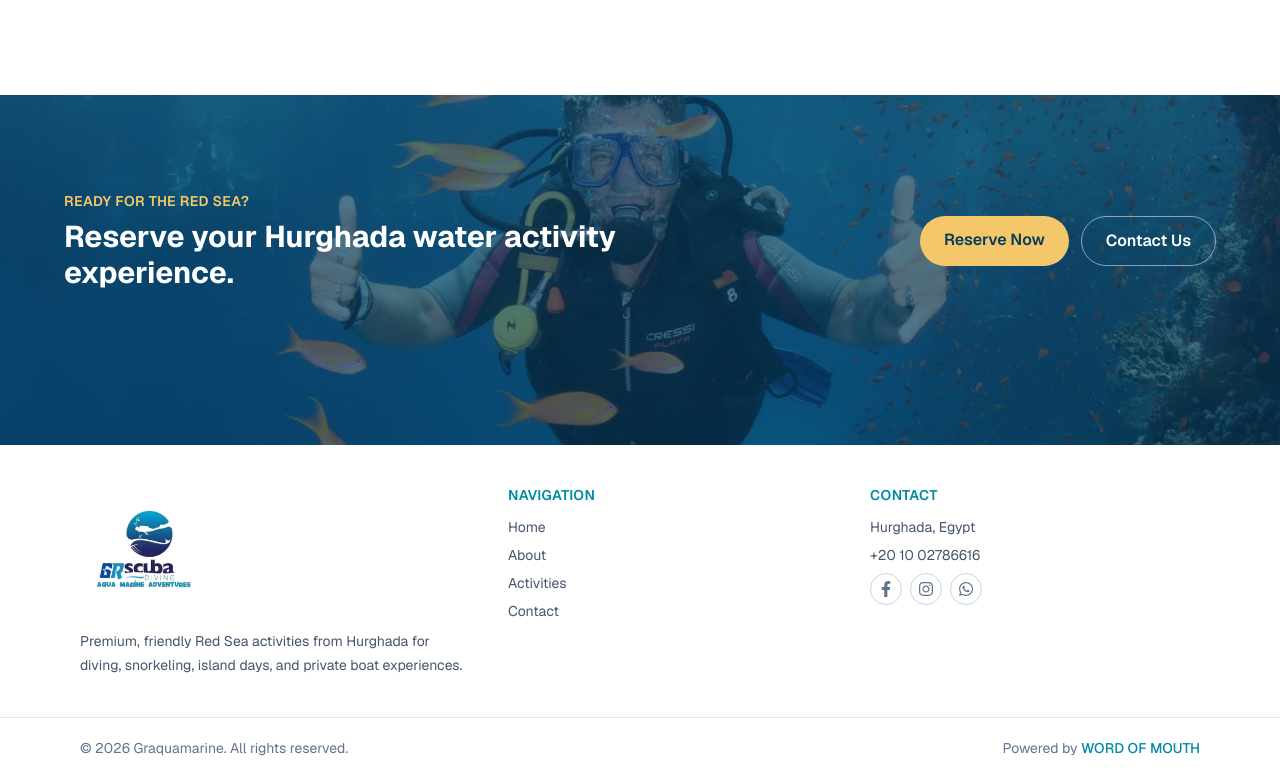
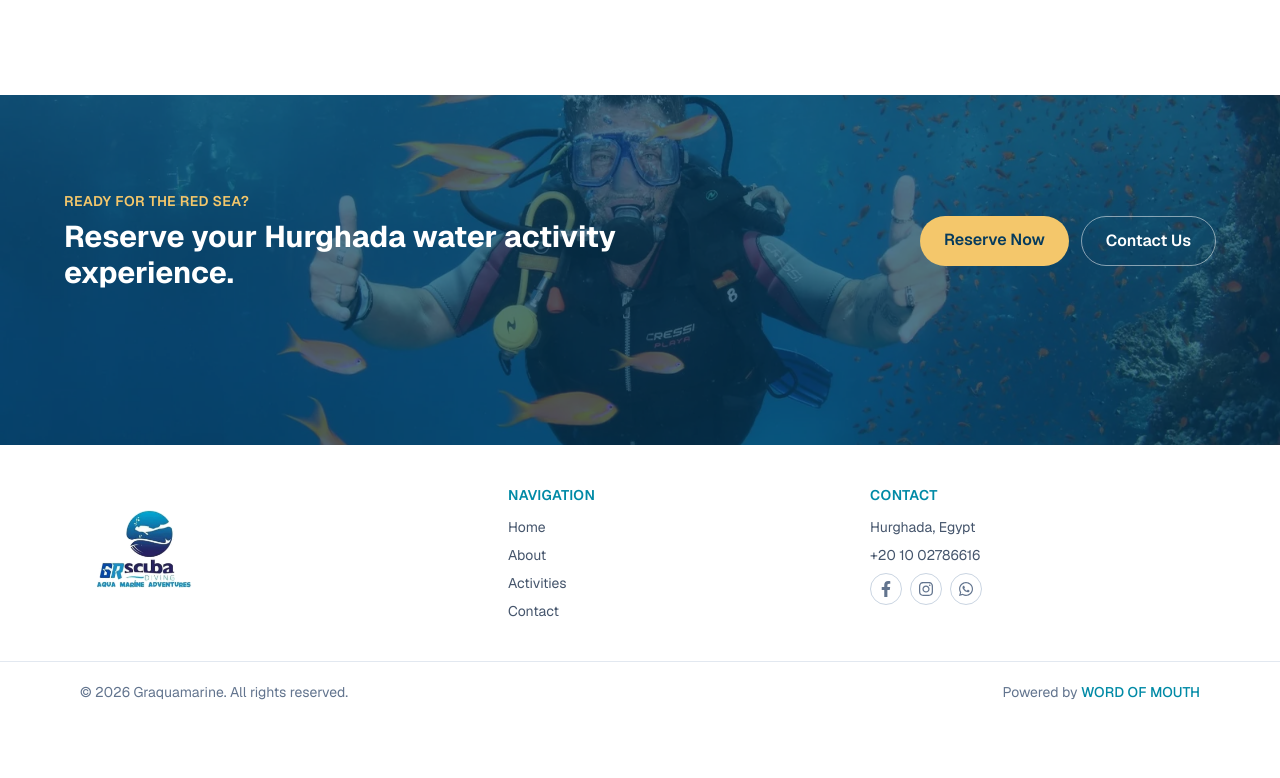
Before and after one commit to Word-of-Mouth-Marketing-agency/graquamarine, a Next.js app: page / in a window 1280 px wide. Shown: the part 2935-3713 px from the top of the page. After the commit the page ends 3657 px from the top, so only its background shows below. Built offline with nearby package versions, Linux system fonts and the light colour scheme.

Commit message:
style: remove footer description and logo margin

```diff
--- a/src/components/layout/Footer.tsx
+++ b/src/components/layout/Footer.tsx
@@ -8,7 +8,7 @@ export function Footer() {
     <>
       <footer className="mt-auto bg-white">
         <div className="mx-auto grid max-w-6xl gap-8 px-4 py-10 md:grid-cols-[1.2fr_1fr_1fr]">
-          <div className="space-y-4">
+          <div>
             <Image
               src="/images/logo/site-logo.webp"
               alt={siteConfig.name}
@@ -16,10 +16,6 @@ export function Footer() {
               height={64}
               className="h-32 w-auto"
             />
-            <p className="max-w-sm text-sm leading-6 text-slate-600">
-              Premium, friendly Red Sea activities from Hurghada for diving,
-              snorkeling, island days, and private boat experiences.
-            </p>
           </div>
 
           <div>
```
